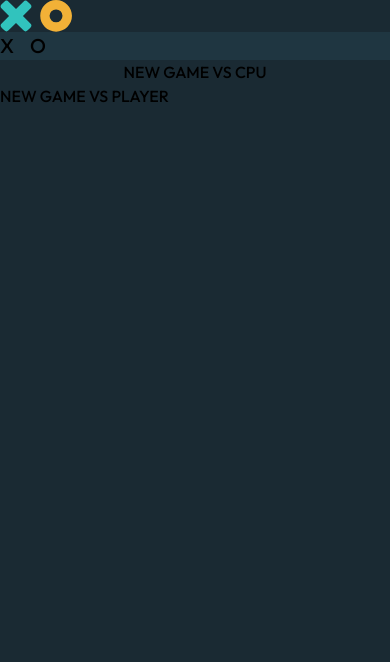
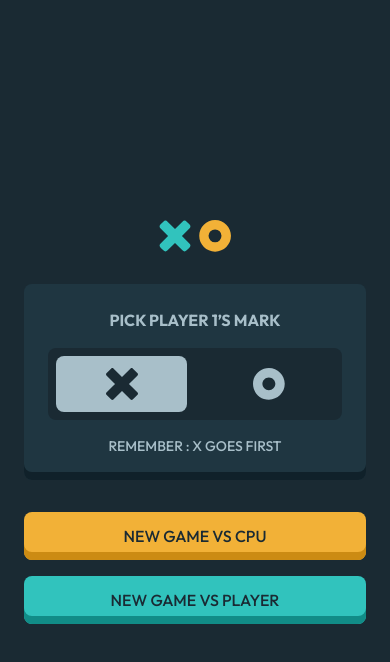
Before and after one commit to rafo38kh/tic-tac-toe, a Next.js app: page / in a window 390 px wide. Shown: the top 662 px of the page. Built offline with nearby package versions, Linux system fonts and the light colour scheme.

Commit message:
first page mobile design

```diff
--- a/app/layout.js
+++ b/app/layout.js
@@ -15,8 +15,14 @@ export const metadata = {
 export default function RootLayout({ children }) {
   return (
     <html lang="en">
-      <body className={`${outfit.className} bg-darkNavy`}>
-        <GameContextProvider>{children}</GameContextProvider>
+      <body
+        className={`${outfit.className} bg-darkNavy text-darkSilver w-full`}
+      >
+        <GameContextProvider>
+          <main className="flex items-center justify-center w-full min-h-screen ">
+            {children}
+          </main>
+        </GameContextProvider>
       </body>
     </html>
   );
--- a/app/page.js
+++ b/app/page.js
@@ -9,12 +9,10 @@ export default function Home() {
   const { playerType, setPlayerType, gameType, setGameType } =
     useContext(GameContext);
 
-  const className = `text-xl ${playerType === "X" ? "bg-yellow" : "bg-blue"}`;
-
   return (
-    <div>
+    <div className="flex flex-col items-center p-6 w-full justify-center max-w-[28.75rem]">
       <svg width="72" height="32" xmlns="http://www.w3.org/2000/svg">
-        <g fill="none" fill-rule="evenodd">
+        <g fill="none" fillRule="evenodd">
           <path
             d="M8.562 1.634 16 9.073l7.438-7.439a3 3 0 0 1 4.243 0l2.685 2.685a3 3 0 0 1 0 4.243L22.927 16l7.439 7.438a3 3 0 0 1 0 4.243l-2.685 2.685a3 3 0 0 1-4.243 0L16 22.927l-7.438 7.439a3 3 0 0 1-4.243 0L1.634 27.68a3 3 0 0 1 0-4.243L9.073 16 1.634 8.562a3 3 0 0 1 0-4.243L4.32 1.634a3 3 0 0 1 4.243 0Z"
             fill="#31C3BD"
@@ -22,21 +20,69 @@ export default function Home() {
           <path
             d="M56.1 0c8.765 0 15.87 7.106 15.87 15.87 0 8.766-7.105 15.871-15.87 15.871-8.765 0-15.87-7.105-15.87-15.87C40.23 7.106 47.334 0 56.1 0Zm0 9.405a6.466 6.466 0 1 0 0 12.931 6.466 6.466 0 0 0 0-12.931Z"
             fill="#F2B137"
-            fill-rule="nonzero"
+            fillRule="nonzero"
           />
         </g>
       </svg>
-      <div className="flex gap-4 bg-semiDarkNavy">
-        <button className={className} onClick={() => setPlayerType("X")}>
-          X
+      <div className="flex flex-col items-center justify-center gap-4 bg-semiDarkNavy rounded-lg p-6 w-full my-8 shadow-[0px_-8px_0px_0px_#10212A_inset]">
+        <span className="text-base font-bold">PICK PLAYER 1’S MARK</span>
+        <div className="flex items-center justify-center gap-4 bg-darkNavy rounded-lg w-full p-2 ">
+          <button
+            className={`${
+              playerType === "X" ? "bg-darkSilver" : null
+            } w-full rounded-lg p-3 flex items-center justify-center`}
+            onClick={() => setPlayerType("X")}
+          >
+            <svg
+              xmlns="http://www.w3.org/2000/svg"
+              width="32"
+              height="32"
+              viewBox="0 0 32 32"
+              fill="none"
+            >
+              <path
+                fillRule="evenodd"
+                d="M31.5569 5.28973L26.7103 0.443061C26.1195 -0.147687 25.1617 -0.147687 24.571 0.443061L16 9.01404L7.42902 0.443061C6.83827 -0.147687 5.88048 -0.147687 5.28973 0.443061L0.443061 5.28973C-0.147687 5.88048 -0.147687 6.83827 0.443061 7.42902L9.01404 16L0.443061 24.571C-0.147687 25.1617 -0.147687 26.1195 0.443061 26.7103L5.28973 31.5569C5.88048 32.1477 6.83827 32.1477 7.42902 31.5569L16 22.986L24.571 31.5569C25.1617 32.1477 26.1195 32.1477 26.7103 31.5569L31.5569 26.7103C32.1477 26.1195 32.1477 25.1617 31.5569 24.571L22.986 16L31.5569 7.42902C32.1477 6.83827 32.1477 5.88048 31.5569 5.28973Z"
+                fill={`${playerType === "X" ? "#1A2A33" : "#A8BFC9"}`}
+              />
+            </svg>
+          </button>
+          <button
+            className={`${
+              playerType === "O" ? "bg-darkSilver" : null
+            } w-full rounded-lg p-3 flex items-center justify-center`}
+            onClick={() => setPlayerType("O")}
+          >
+            <svg
+              xmlns="http://www.w3.org/2000/svg"
+              width="32"
+              height="32"
+              viewBox="0 0 32 32"
+              fill="none"
+            >
+              <path
+                fillRule="evenodd"
+                clipRule="evenodd"
+                d="M31.7412 15.8706C31.7412 7.10551 24.6357 0 15.8706 0C7.10551 0 0 7.10551 0 15.8706C0 24.6357 7.10551 31.7412 15.8706 31.7412C24.6357 31.7412 31.7412 24.6357 31.7412 15.8706ZM9.4048 15.8706C9.4048 12.2996 12.2996 9.4048 15.8706 9.4048C19.4416 9.4048 22.3364 12.2996 22.3364 15.8706C22.3364 19.4416 19.4416 22.3364 15.8706 22.3364C12.2996 22.3364 9.4048 19.4416 9.4048 15.8706Z"
+                fill={`${playerType === "O" ? "#1A2A33" : "#A8BFC9"}`}
+              />
+            </svg>
+          </button>
+        </div>
+        <span className="text-sm">REMEMBER : X GOES FIRST</span>
+      </div>
+      <div className="flex flex-col w-full">
+        <button
+          className=" bg-darkYellow text-darkNavy text-base p-3 rounded-lg mb-4 shadow-[0px_-8px_0px_0px_#CC8B13_inset]"
+          onClick={() => setGameType("CPU")}
+        >
+          NEW GAME VS CPU
         </button>
-        <button className={className} onClick={() => setPlayerType("O")}>
-          O
-        </button>
-      </div>
-      <div className="flex flex-col">
-        <button onClick={() => setGameType("CPU")}>NEW GAME VS CPU</button>
-        <Link href="/game" onClick={() => setGameType("player")}>
+        <Link
+          className=" bg-darkBlue text-darkNavy text-base p-3 rounded-lg text-center shadow-[0px_-8px_0px_0px_#118C87_inset]"
+          href="/game"
+          onClick={() => setGameType("player")}
+        >
           NEW GAME VS PLAYER
         </Link>
       </div>
```
